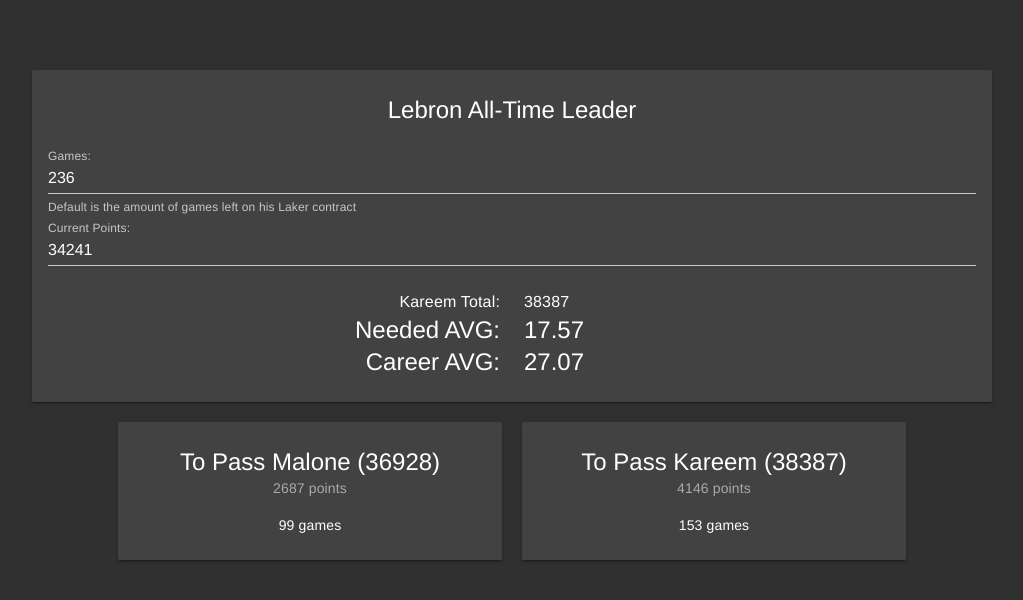
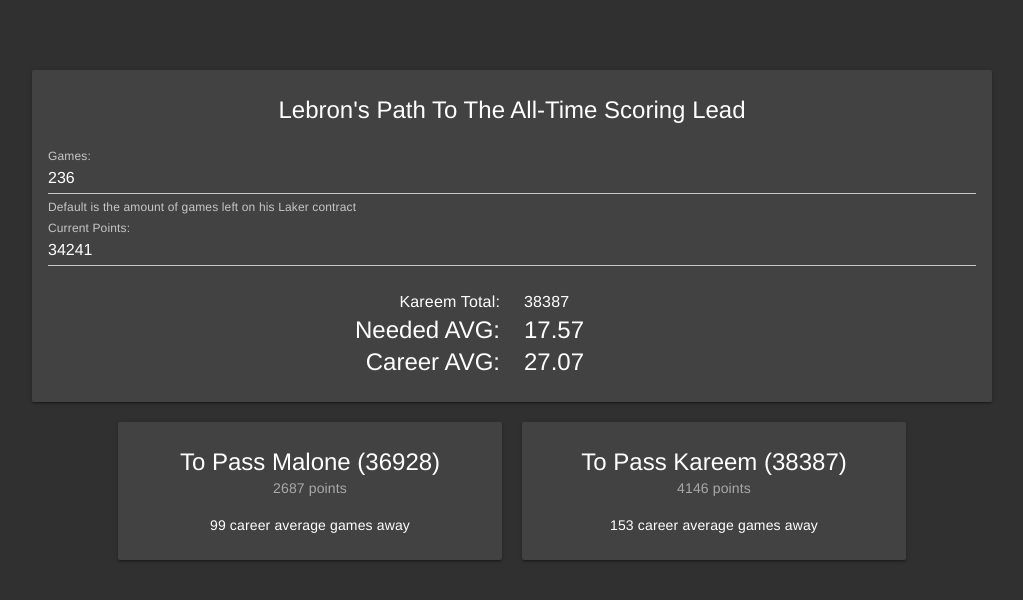
Before and after one commit to ericVGK/project-lebron2.0, a Vue app: page / in a window 1280 px wide. Shown: the top 600 px of the page, without its empty margins (128-1151 px from the left). Built offline with nearby package versions, Linux system fonts and the light colour scheme; no server answers.

Commit message:
Verbage changes

```diff
--- a/src/App.vue
+++ b/src/App.vue
@@ -2,7 +2,7 @@
   <div id="app">
       <md-card class="md-layout-item md-size-75 md-small-size-100">
         <md-card-header>
-          <div class="md-title" id="page-title">Lebron All-Time Leader</div>
+          <div class="md-title" id="page-title">Lebron's Path To The All-Time Scoring Lead</div>
         </md-card-header>
 
         <md-card-content>
--- a/src/components/GamesTill.vue
+++ b/src/components/GamesTill.vue
@@ -6,7 +6,7 @@
     </md-card-header>
 
     <md-card-content>
-      {{gamesTill}} games
+      {{gamesTill}} career average games away
     </md-card-content>
   </md-card>
 </template>
```
